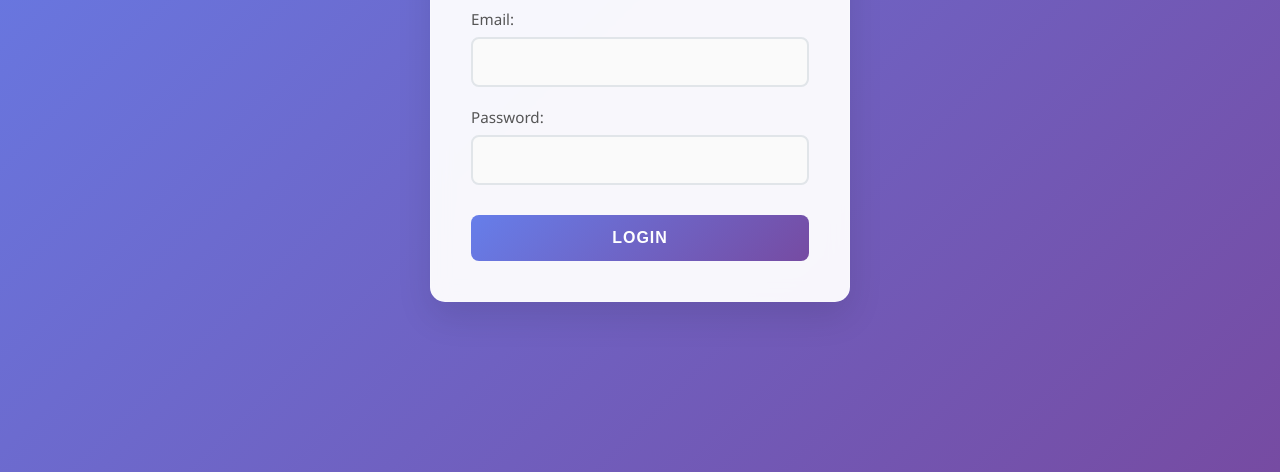
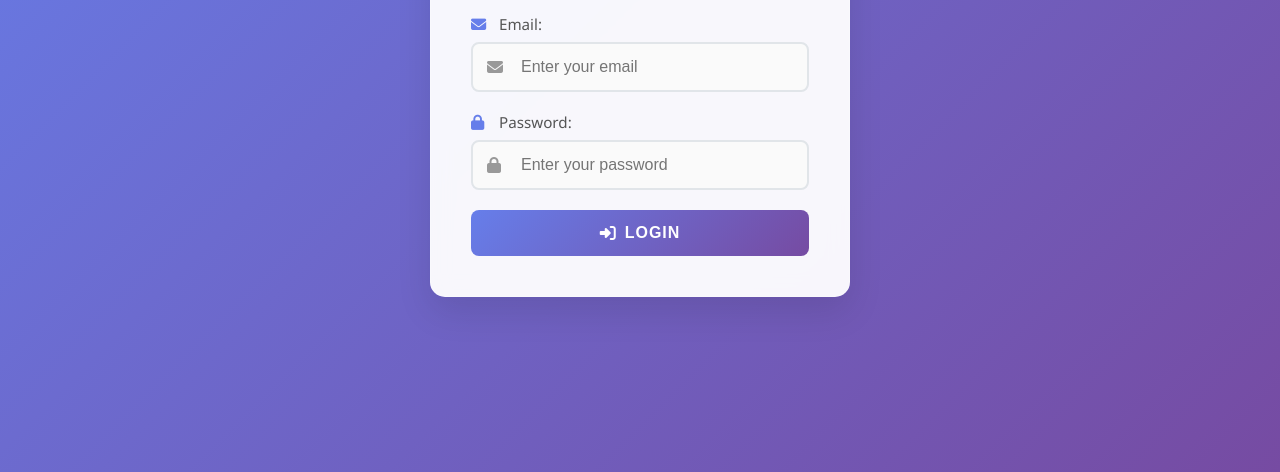
Before and after one commit to AhamedHaseen/Login_Page, a plain HTML site: page index.html in a window 1280 px wide. Shown: the part 328-800 px from the top of the page. Drawn offline with Linux system fonts and the light colour scheme.

Commit message:
refactor login form structure and styles for improved accessibility and user experience

```diff
--- a/index.html
+++ b/index.html
@@ -1,21 +1,62 @@
 <!DOCTYPE html>
 <html lang="en">
-<head>
-    <meta charset="UTF-8">
-    <meta name="viewport" content="width=device-width, initial-scale=1.0">
+  <head>
+    <meta charset="UTF-8" />
+    <meta name="viewport" content="width=device-width, initial-scale=1.0" />
     <title>Login Page</title>
-    <link rel="stylesheet" href="style.css">
-</head>
-<body>
+    <link
+      rel="stylesheet"
+      href="https://cdnjs.cloudflare.com/ajax/libs/font-awesome/6.4.0/css/all.min.css"
+    />
+    <link rel="stylesheet" href="style.css" />
+  </head>
+  <body>
     <form class="login-form" action="/login" method="POST">
-        <h1 class="login-title">Welcome to the Login Page</h1>
-        <label class="login-label" for="email">Email:</label>
-        <input class="login-input" type="email" id="email" name="email" required>
-        <br>
-        <label class="login-label" for="password">Password:</label>
-        <input class="login-input" type="password" id="password" name="password" required>
-        <br>
-        <button class="login-button" type="submit">Login</button>
+      <h1 class="login-title">
+        <i class="fas fa-lock-open"></i>
+        Welcome to the Login Page
+      </h1>
+
+      <div class="input-group">
+        <label class="login-label" for="email">
+          <i class="fas fa-envelope"></i>
+          Email:
+        </label>
+        <div class="input-container">
+          <i class="fas fa-envelope input-icon"></i>
+          <input
+            class="login-input"
+            type="email"
+            id="email"
+            name="email"
+            required
+            placeholder="Enter your email"
+          />
+        </div>
+      </div>
+
+      <div class="input-group">
+        <label class="login-label" for="password">
+          <i class="fas fa-lock"></i>
+          Password:
+        </label>
+        <div class="input-container">
+          <i class="fas fa-lock input-icon"></i>
+          <input
+            class="login-input"
+            type="password"
+            id="password"
+            name="password"
+            required
+            placeholder="Enter your password"
+          />
+        </div>
+      </div>
+
+      <button class="login-button" type="submit">
+        <i class="fas fa-sign-in-alt"></i>
+        Login
+      </button>
     </form>
-</body>
+  </body>
 </html>
--- a/style.css
+++ b/style.css
@@ -23,6 +23,11 @@ body {
   text-shadow: 0 1px 3px rgba(0, 0, 0, 0.1);
 }
 
+.login-title i {
+  margin-right: 10px;
+  color: #667eea;
+}
+
 .login-form {
   max-width: 420px;
   width: 100%;
@@ -43,10 +48,35 @@ body {
   font-size: 0.95em;
 }
 
+.login-label i {
+  margin-right: 8px;
+  color: #667eea;
+  width: 16px;
+}
+
+.input-group {
+  margin-bottom: 20px;
+}
+
+.input-container {
+  position: relative;
+  display: flex;
+  align-items: center;
+}
+
+.input-icon {
+  position: absolute;
+  left: 16px;
+  color: #999;
+  font-size: 16px;
+  z-index: 1;
+  transition: color 0.3s ease;
+}
+
 .login-input {
   width: 100%;
-  padding: 14px 16px;
-  margin-bottom: 20px;
+  padding: 14px 16px 14px 48px;
+  margin-bottom: 0;
   border: 2px solid #e1e5e9;
   border-radius: 8px;
   font-size: 16px;
@@ -60,6 +90,11 @@ body {
   background-color: #fff;
   box-shadow: 0 0 0 3px rgba(102, 126, 234, 0.1);
   transform: translateY(-2px);
+}
+
+.login-input:focus + .input-icon,
+.input-container:focus-within .input-icon {
+  color: #667eea;
 }
 
 .login-button {
@@ -76,6 +111,10 @@ body {
   text-transform: uppercase;
   letter-spacing: 1px;
   margin-top: 10px;
+  display: flex;
+  align-items: center;
+  justify-content: center;
+  gap: 8px;
 }
 
 .login-button:hover {
@@ -102,8 +141,13 @@ body {
   }
 
   .login-input {
-    padding: 12px 14px;
+    padding: 12px 14px 12px 44px;
     font-size: 16px; /* Prevents zoom on iOS */
+  }
+
+  .input-icon {
+    left: 14px;
+    font-size: 14px;
   }
 }
 
```
